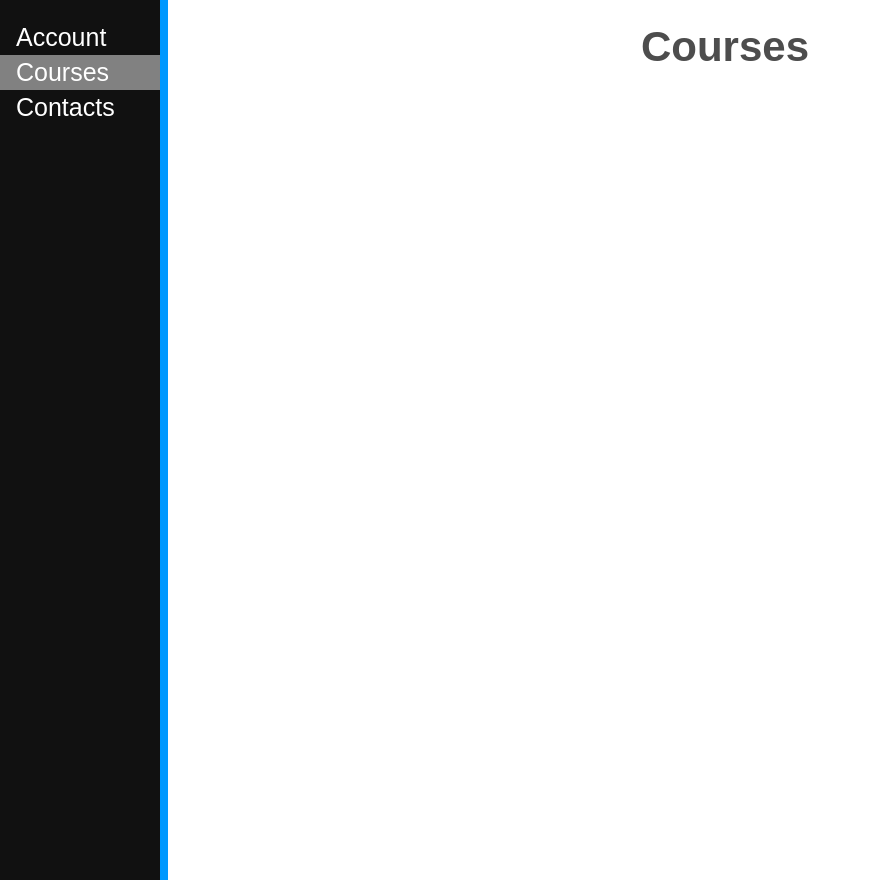
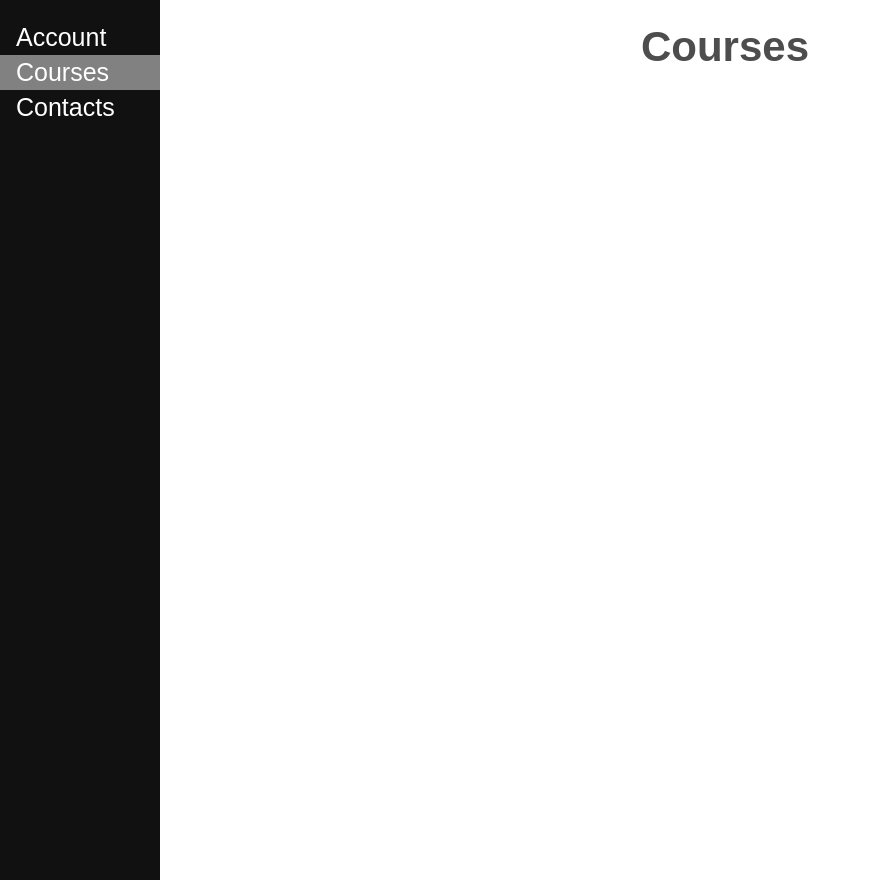
Before and after one commit to skramer2329/CS361-Group-2, a Django app: page /course/ in a window 1280 px wide. Shown: the whole page, without its empty margins (0-871 px from the left). Run offline with Django 3.2, Linux system fonts and the light colour scheme; data that the repository does not hold is empty.

Commit message:
updated css

```diff
--- a/static/styles.css
+++ b/static/styles.css
@@ -144,7 +144,6 @@ input:focus, textarea:focus, select:focus {
     background-color: #111111;
     overflow-x: hidden;
     padding-top: 20px;
-    border-right: 0.5em solid #0099FF;
 }
 
 .sidenav a {
```
Also changed, not shown: db.sqlite3.
